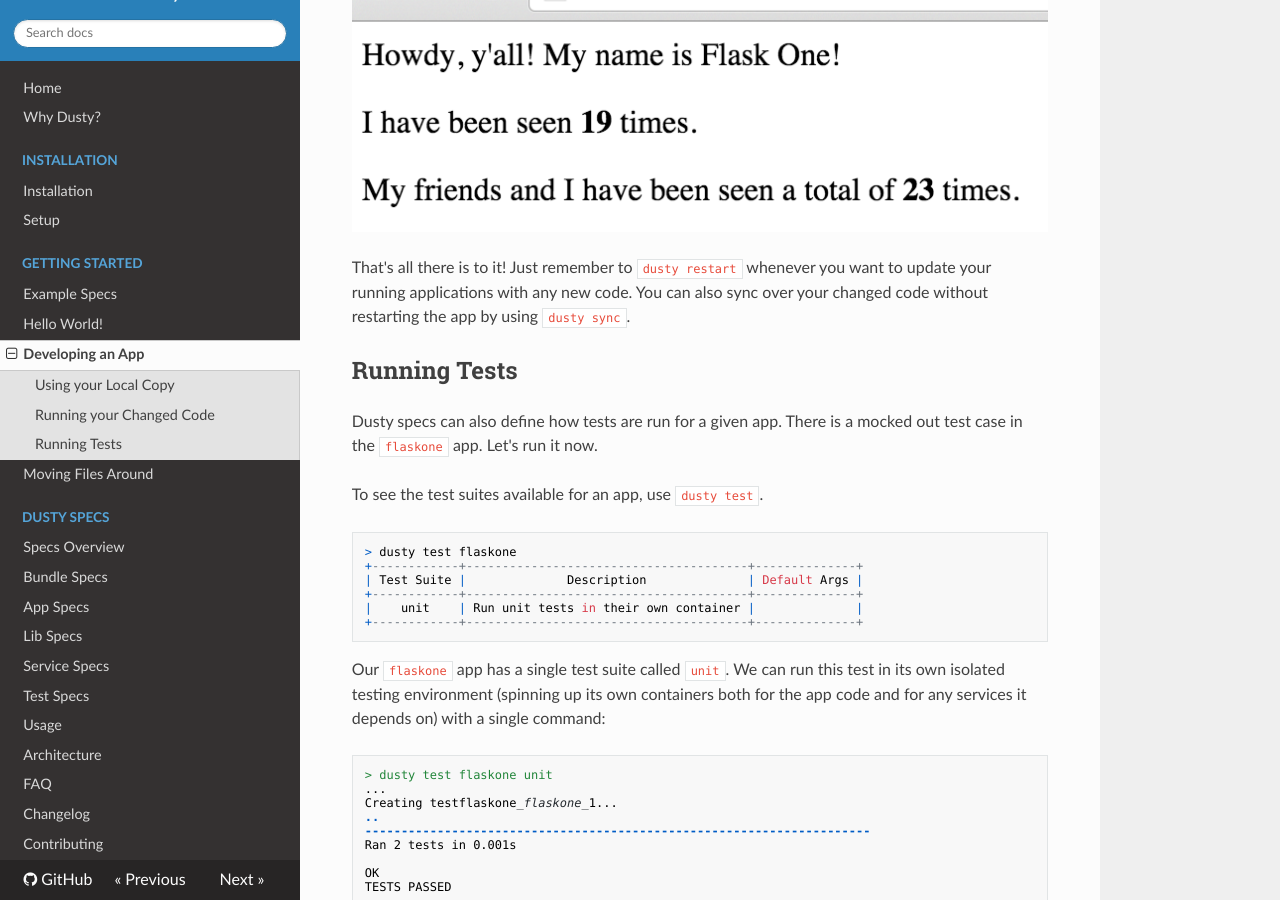
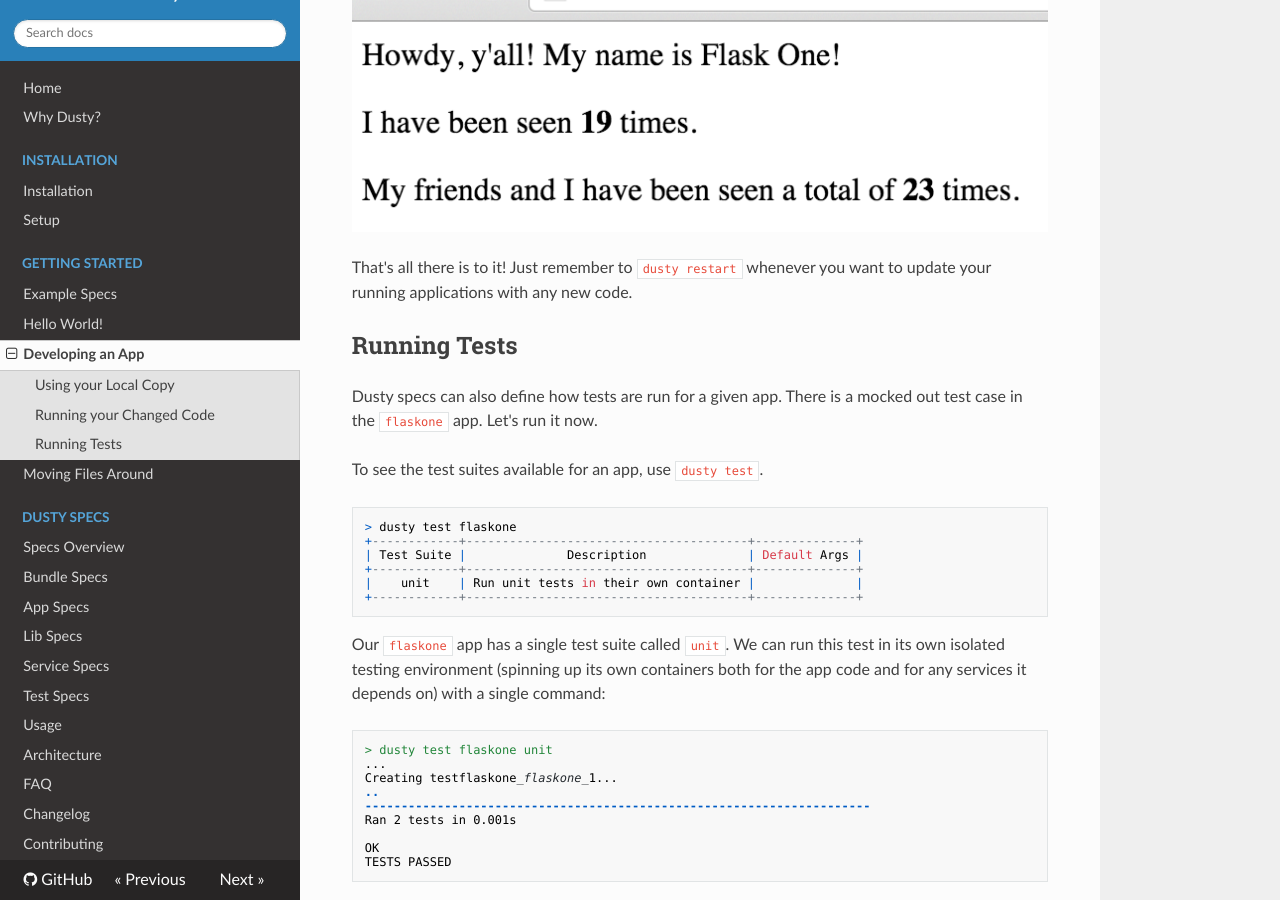
Before and after one commit to gamechanger/dusty, an MkDocs documentation site: the page built from docs/getting-started/developing.md, in a window 1280 px wide and 900 px high, scrolled down 1541 px. Built offline with MkDocs 1.6.1, drawn with Linux system fonts in a browser that asks for light colours; nearby versions of some CDN libraries; old or Windows-style settings are respelled for this version of MkDocs.

Commit message:
remove a ref to `dusty sync`

```diff
--- a/docs/getting-started/developing.md
+++ b/docs/getting-started/developing.md
@@ -76,8 +76,7 @@
 ![Howdy!](../assets/howdy.png)
 
 That's all there is to it! Just remember to `dusty restart` whenever you want to update your
-running applications with any new code. You can also sync over your changed code without
-restarting the app by using `dusty sync`.
+running applications with any new code.
 
 ## Running Tests
 
```
